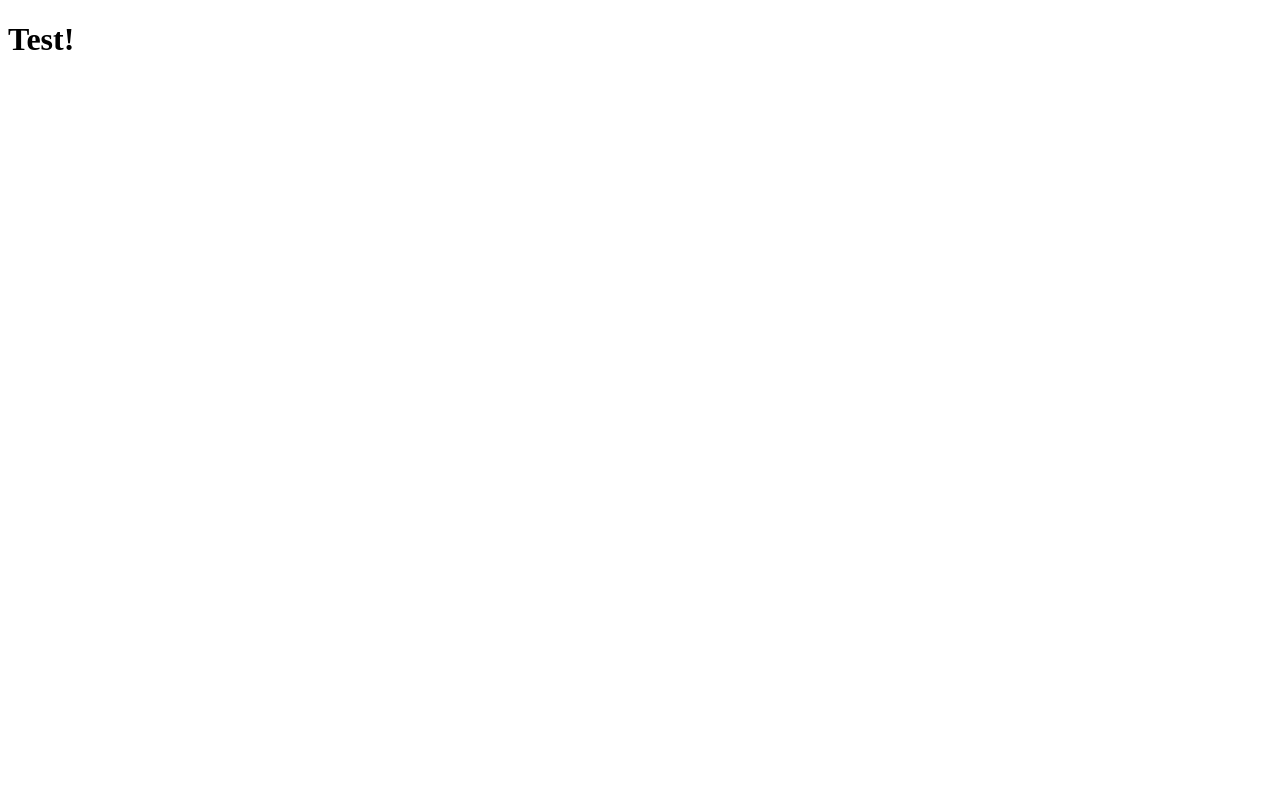
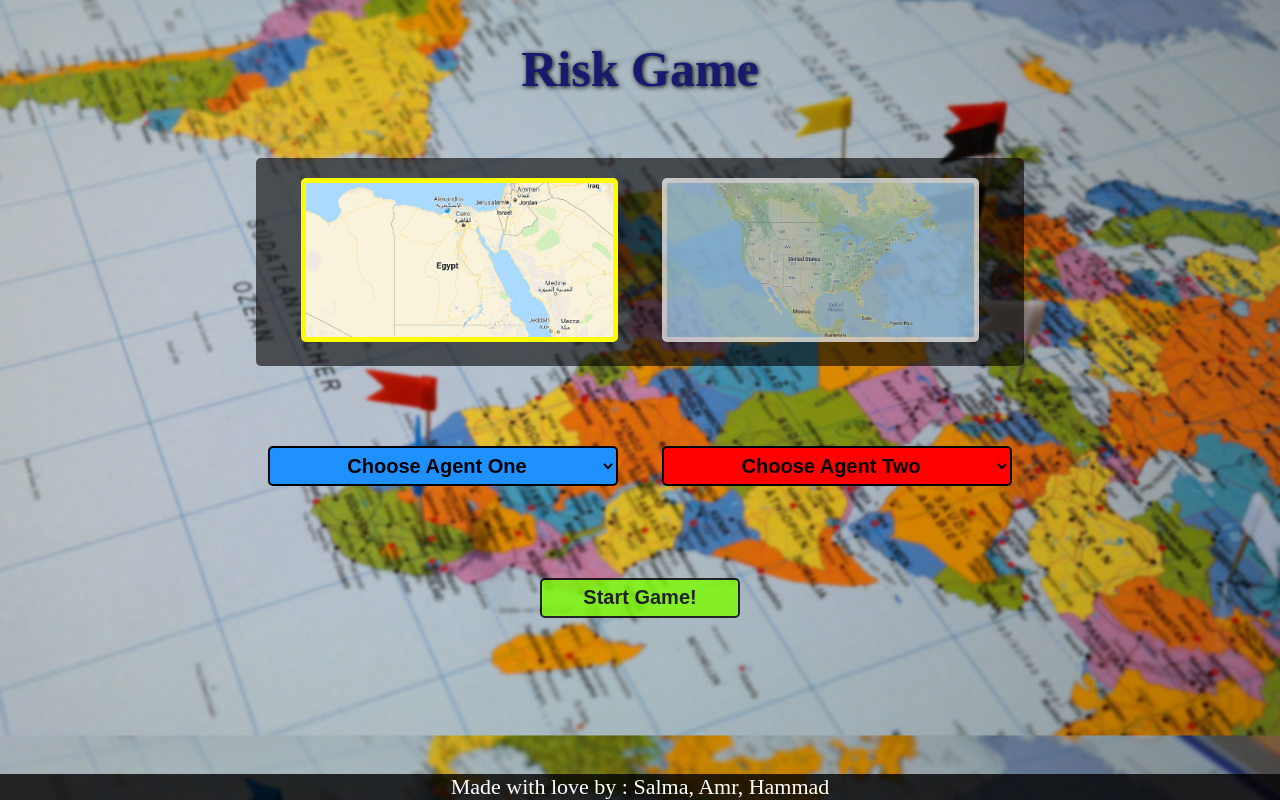
Before and after one commit to ahmedhammad97/Risk-Game, a Django app: page / in a window 1280 px wide. Before the commit the page is almost empty. Run offline with Django 3.2, Linux system fonts and the light colour scheme.

Commit message:
Homepage done, ready to send to server

```diff
--- /dev/null
+++ b/static/index.css
@@ -0,0 +1,82 @@
+*{
+  margin: 0;
+  padding: 0;
+}
+body{
+  background-color: black;
+  background-image: url("images/bg2.jpg");
+  background-size: cover;
+  background-position: center;
+}
+h1{
+  color: midnightblue;
+  font-size: 50px;
+  margin-top: 40px;
+  text-shadow: 1px 1px 5px black;
+}
+#maps{
+  margin-top: 60px;
+  width: 60%;
+  background-color: rgba(0,0,0,0.6);
+  border-radius: 5px;
+}
+#maps img{
+  width: 40%;
+  margin: 20px;
+  border: 5px solid white;
+  border-radius: 5px;
+  cursor: pointer;
+  opacity: 0.7;
+}
+#maps img:hover{
+  opacity: 0.85;
+}
+#maps img.selected{
+  border-color: yellow;
+  opacity: 1;
+  cursor: default;
+}
+form{
+  margin-top: 60px;
+}
+select{
+  margin: 20px;
+  width: 350px;
+  height: 40px;
+  background-color: lightgrey;
+  border: 2px solid black;
+  border-radius: 5px;
+  font-size: 20px;
+  text-align: center;
+  cursor: pointer;
+  font-weight: bold;
+}
+#playerOne{
+  background-color: dodgerblue;
+}
+#playerTwo{
+  background-color: red;
+}
+button{
+  width: 200px;
+  height: 40px;
+  background-color: lawngreen;
+  border: 2px solid black;
+  border-radius: 5px;
+  font-size: 20px;
+  cursor: pointer;
+  opacity: 0.8;
+  font-weight: bold;
+}
+button:hover{
+  opacity: 1;
+  transition: all 0.5s ease;
+}
+footer{
+  background-color: rgba(0,0,0,0.8);
+  color: white;
+  position: fixed;
+  bottom: 0;
+  width: 100%;
+  font-size: 22px;
+}
--- /dev/null
+++ b/static/index.js
@@ -0,0 +1,29 @@
+//Default Map
+var egypt = true;
+
+//Toggle Maps
+$("#maps img").on("click", event=>{
+  var el = event.target;
+  if(!$(el).hasClass("selected")){
+    $("#maps img").removeClass("selected");
+    $(el).addClass("selected");
+    egypt = !egypt;
+  }
+})
+
+$("button").on("click", event=>{
+  event.preventDefault();
+  if(validateInput()){
+    //Here we go...
+  }
+  else{
+    alert("Plase check your input again!");
+  }
+})
+
+//Helper Functions
+function validateInput(){
+  var p1 = $("#playerOne").val();
+  var p2 = $("#playerTwo").val();
+  if(p1!==null & p2!==null){return true;}
+}
--- a/templates/index.html
+++ b/templates/index.html
@@ -2,9 +2,55 @@
 <html lang="en" dir="ltr">
   <head>
     <meta charset="utf-8">
-    <title></title>
+    <title>Risk Game</title>
+    {% load static %}
+    <link rel="stylesheet" href="{% static "index.css" %}">
   </head>
   <body>
-    <h1>Test!</h1>
+
+    <center>
+      <h1>Risk Game</h1>
+
+      <div id="maps">
+        {% load static %}
+        <img src="{% static "images/eygpt.jpg" %}" alt="Egypt map" class="selected">
+        <img src="{% static "images/us.jpg" %}" alt="US map" class="">
+      </div>
+
+      <form action="/play" method="post">
+        <select id="playerOne">
+            <option value="" disabled selected>Choose Agent One</option>
+            <option value="human">Human</option>
+            <option value="cPassive">Completely Passive</option>
+            <option value="aggresive">Aggresive</option>
+            <option value="nPacifist">Nearly Pacifist</option>
+            <option value="greedy">Greedy</option>
+            <option value="aStar">A Star</option>
+            <option value="rAStar">Real-Time A Star</option>
+            <option value="minmax">Minmax</option>
+          </select>
+
+          <select id="playerTwo">
+            <option value="" disabled selected>Choose Agent Two</option>
+            <option value="human">Human</option>
+            <option value="cPassive">Completely Passive</option>
+            <option value="aggresive">Aggresive</option>
+            <option value="nPacifist">Nearly Pacifist</option>
+            <option value="greedy">Greedy</option>
+            <option value="aStar">A Star</option>
+            <option value="rAStar">Real-Time A Star</option>
+            <option value="minmax">Minmax</option>
+          </select>
+          <br /><br /><br /><br /><br />
+          <button type="submit" name="submit">Start Game!</button>
+      </form>
+
+      <footer>
+        <p>Made with love by : Salma, Amr, Hammad</p>
+      </footer>
+    </center>
+
+    <script type="text/javascript" src="https://cdnjs.cloudflare.com/ajax/libs/jquery/3.3.1/jquery.min.js"></script>
+    <script type="text/javascript" src="{% static "index.js" %}"></script>
   </body>
 </html>
```
Also changed, not shown: static/images/bg.jpg (added), static/images/bg2.jpg (added), static/images/eygpt.jpg (added), static/images/us.jpg (added).
